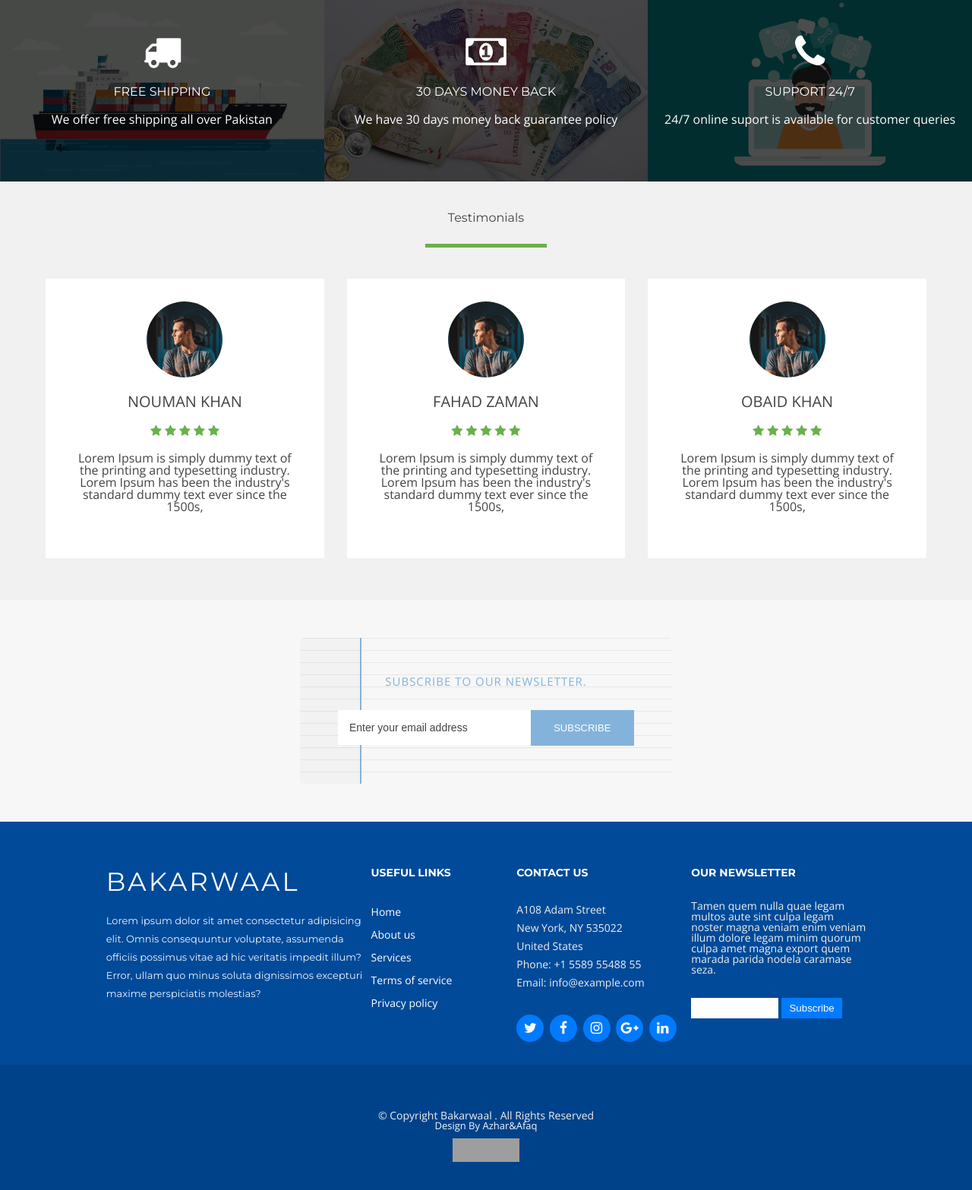
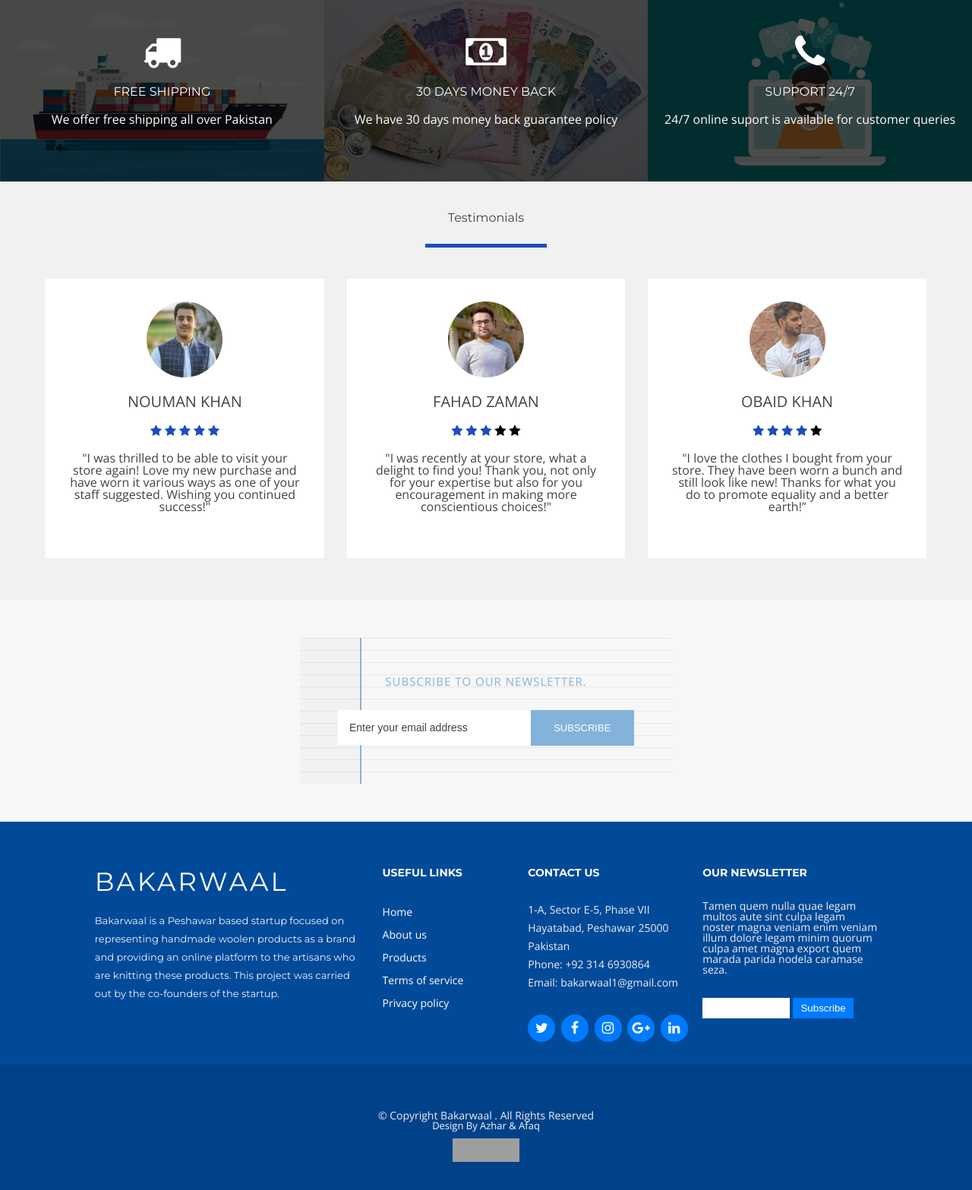
Before and after one commit to SyedMuhammadAzhar/Bakarwaal, a PHP site: page / in a window 1280 px wide. Shown: the part 2103-3670 px from the top of the page at 76% size. Run offline with PHP 8.4, Linux system fonts and the light colour scheme; data that the repository does not hold is empty; grey boxes are pictures that could not be loaded.

Commit message:
Project Completed

```diff
--- a/css/footer.css
+++ b/css/footer.css
@@ -38,7 +38,7 @@
     flex-shrink: 0;
     flex-basis: 33.3333%;
     max-width: 30.333333%;
-
+	margin-right: 10px;
 
 
 }
--- a/index.php
+++ b/index.php
@@ -167,8 +167,8 @@
 			<h3 data-content="Woolen Clothing"><span>Woolen Clothing</span></h3>
 			<div class="action-wrapper">
 				<p>
-					<a href="#0" class="cd-btn main-action">Shop Now</a>
-					<a href="#0" class="cd-btn">Learn More</a>
+					<a href="products.php" class="cd-btn main-action">Shop Now</a>
+					<a href="aboutus.php" class="cd-btn">Learn More</a>
 				</p>
 			</div>
 		</div>
@@ -463,14 +463,14 @@
 	<div class="testimonials">
       <div class="inner">
         <h1>Testimonials</h1>
-        <div class="border"></div>
+        <div class="border" style="background-color: #1B4DBE;"></div>
 
         <div class="row">
           <div class="col">
             <div class="testimonial">
-              <img src="p1.png" alt="">
+              <img src="nouman.jpg" alt="">
               <div class="name">Nouman Khan</div>
-              <div class="stars">
+              <div class="stars" style="color: #1B4DBE">
                 <i class="fa fa-star"></i>
                 <i class="fa fa-star"></i>
                 <i class="fa fa-star"></i>
@@ -479,43 +479,43 @@
               </div>
 
               <p>
-                Lorem Ipsum is simply dummy text of the printing and typesetting industry. Lorem Ipsum has been the industry's standard dummy text ever since the 1500s,
+                "I was thrilled to be able to visit your store again!  Love my new purchase and have worn it various ways as one of your staff suggested.  Wishing you continued success!"
               </p>
             </div>
           </div>
 
           <div class="col">
             <div class="testimonial">
-              <img src="p1.png" alt="">
+              <img src="fahad.jpg" alt="">
               <div class="name">Fahad Zaman</div>
-              <div class="stars">
+              <div class="stars" style="color: #1B4DBE">
                 <i class="fa fa-star"></i>
                 <i class="fa fa-star"></i>
                 <i class="fa fa-star"></i>
-                <i class="fa fa-star"></i>
-                <i class="fa fa-star"></i>
+                <i class="fa fa-star" style="color: black"></i>
+                <i class="fa fa-star"  style="color: black"></i>
               </div>
 
               <p>
-                Lorem Ipsum is simply dummy text of the printing and typesetting industry. Lorem Ipsum has been the industry's standard dummy text ever since the 1500s,
+                 "I was recently at your store, what a delight to find you! Thank you, not only for your expertise but also for you encouragement in making more conscientious choices!"
               </p>
             </div>
           </div>
 
           <div class="col">
             <div class="testimonial">
-              <img src="p1.png" alt="">
+              <img src="obaid.jpg" alt="">
               <div class="name">Obaid Khan</div>
-              <div class="stars">
+              <div class="stars" style="color: #1B4DBE">
                 <i class="fa fa-star"></i>
                 <i class="fa fa-star"></i>
                 <i class="fa fa-star"></i>
                 <i class="fa fa-star"></i>
-                <i class="fa fa-star"></i>
+                <i class="fa fa-star"  style="color: black"></i>
               </div>
 
               <p>
-                Lorem Ipsum is simply dummy text of the printing and typesetting industry. Lorem Ipsum has been the industry's standard dummy text ever since the 1500s,
+                "I love the clothes I bought from your store. They have been worn a bunch and still look like new! Thanks for what you do to promote equality and a better earth!”
               </p>
             </div>
           </div>
@@ -546,18 +546,16 @@
 		<div class="container">
 
 			<div class="row">
-				<div class="footer-info ">
+				<div class="footer-info " style="margin-right: 30px;">
 					<h3>BakarWaal</h3>
-					<p>Lorem ipsum dolor sit amet consectetur adipisicing elit. Omnis consequuntur voluptate, assumenda officiis
-						 possimus vitae ad hic veritatis impedit illum? Error, ullam quo minus soluta dignissimos excepturi maxime
-						  perspiciatis molestias?</p>
+					<p>Bakarwaal is a Peshawar based startup focused on representing handmade woolen products as a brand and providing an online platform to the artisans who are knitting these products. This project was carried out by the co-founders of the startup.</p>
 				</div>
 				<div class="footer-links ">
 					<h4>Useful Links</h4>
 						<ul>
-						  <li><a href="#">Home</a></li>
-						  <li><a href="#">About us</a></li>
-						  <li><a href="#">Services</a></li>
+						  <li><a href="./index.php">Home</a></li>
+						  <li><a href="./aboutus.php">About us</a></li>
+						  <li><a href="./products.php">Products</a></li>
 						  <li><a href="#">Terms of service</a></li>
 						  <li><a href="#">Privacy policy</a></li>
 						</ul>
@@ -567,20 +565,19 @@
 				<div class="footer-contact ">
 
 					<h4>Contact Us</h4>
-						<p>
-						  A108 Adam Street <br>
-						  New York, NY 535022<br>
-						  United States <br>
-						  <strong>Phone:</strong> +1 5589 55488 55<br>
-						  <strong>Email:</strong> info@example.com<br>
+						<p>1-A, Sector E-5, Phase VII<br>
+						  Hayatabad, Peshawar 25000<br>
+						  Pakistan<br>
+						  <strong>Phone:</strong> +92 314 6930864<br>
+						  <strong>Email:</strong> bakarwaal1@gmail.com<br>
 						</p>
 
 						<div class="social-links">
 						  <a href="#" class="twitter"><i class="fa fa-twitter"></i></a>
-						  <a href="#" class="facebook"><i class="fa fa-facebook"></i></a>
-						  <a href="#" class="instagram"><i class="fa fa-instagram"></i></a>
+						  <a target="_blank" href="https://www.facebook.com/bakarwaal/" class="facebook"><i class="fa fa-facebook"></i></a>
+						  <a target="_blank" href="https://www.instagram.com/bak_arwaal/" class="instagram"><i class="fa fa-instagram"></i></a>
 						  <a href="#" class="google-plus"><i class="fa fa-google-plus"></i></a>
-						  <a href="#" class="linkedin"><i class="fa fa-linkedin"></i></a>
+						  <a target="_blank" href="https://www.linkedin.com/company/bakarwaal/" class="linkedin"><i class="fa fa-linkedin"></i></a>
 						</div>
 
 				</div>
@@ -612,7 +609,7 @@
 		</div>
 
 		<div class="credits">
-			Design By Azhar&Afaq
+			Design By Azhar & Afaq
 			<p style="margin:0; margin-top: 10px;">
 				<a href="#">
 				    <img style="border:0;width:88px;height:31px;"
```
Also changed, not shown: aboutus.php (+17 -19 lines), cart.php (+14 -17 lines), contact.php (+20 -18 lines), product.php (+15 -18 lines), products.php (+14 -17 lines), afaq.jpg (added), azhar.png (added), css/pic.jpg (deleted), fahad.jpg (added), img1.png (deleted), musadaq.jpg (added), nouman.jpg (added), obaid.jpg (added), p1.png (deleted).
